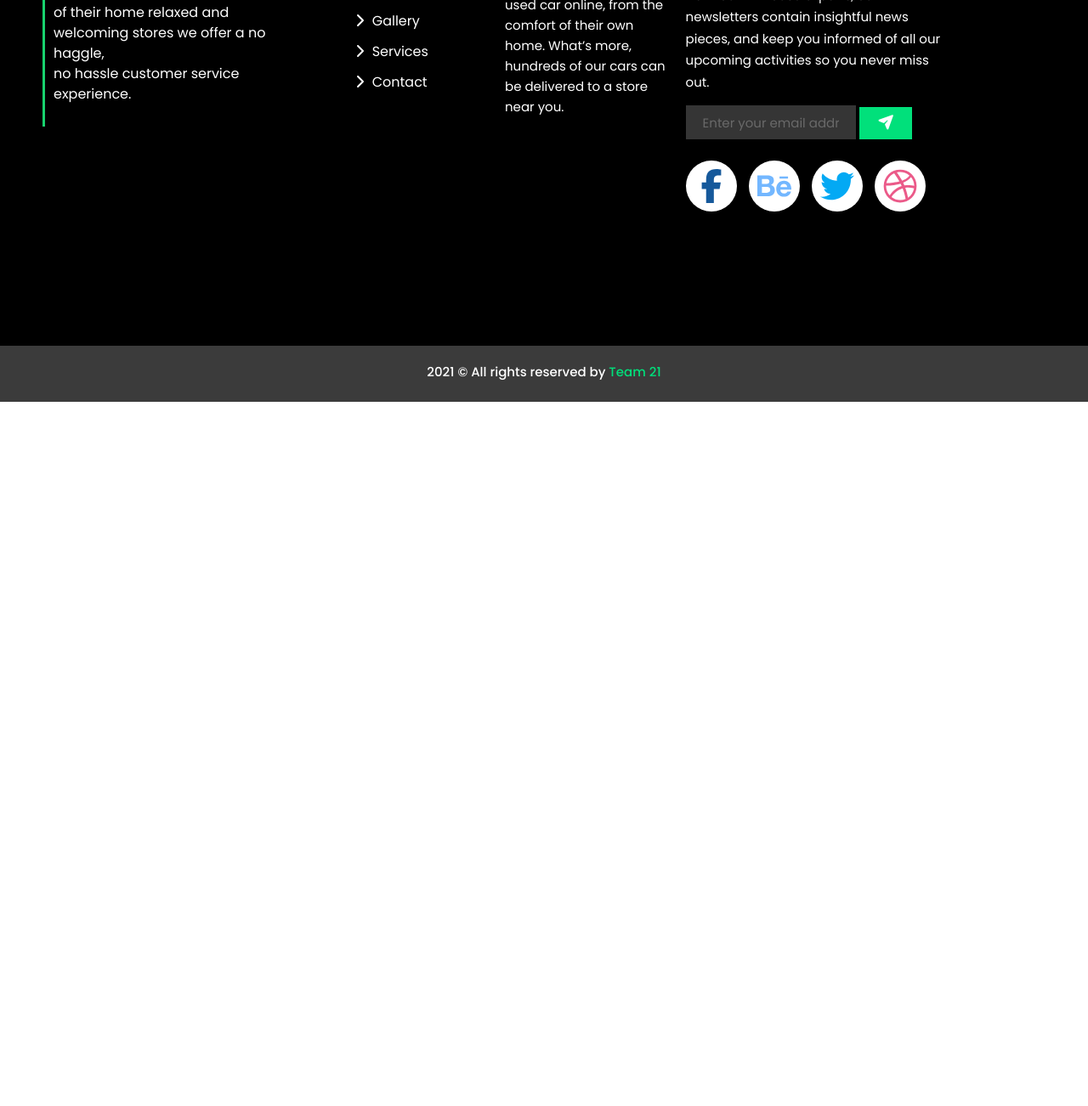
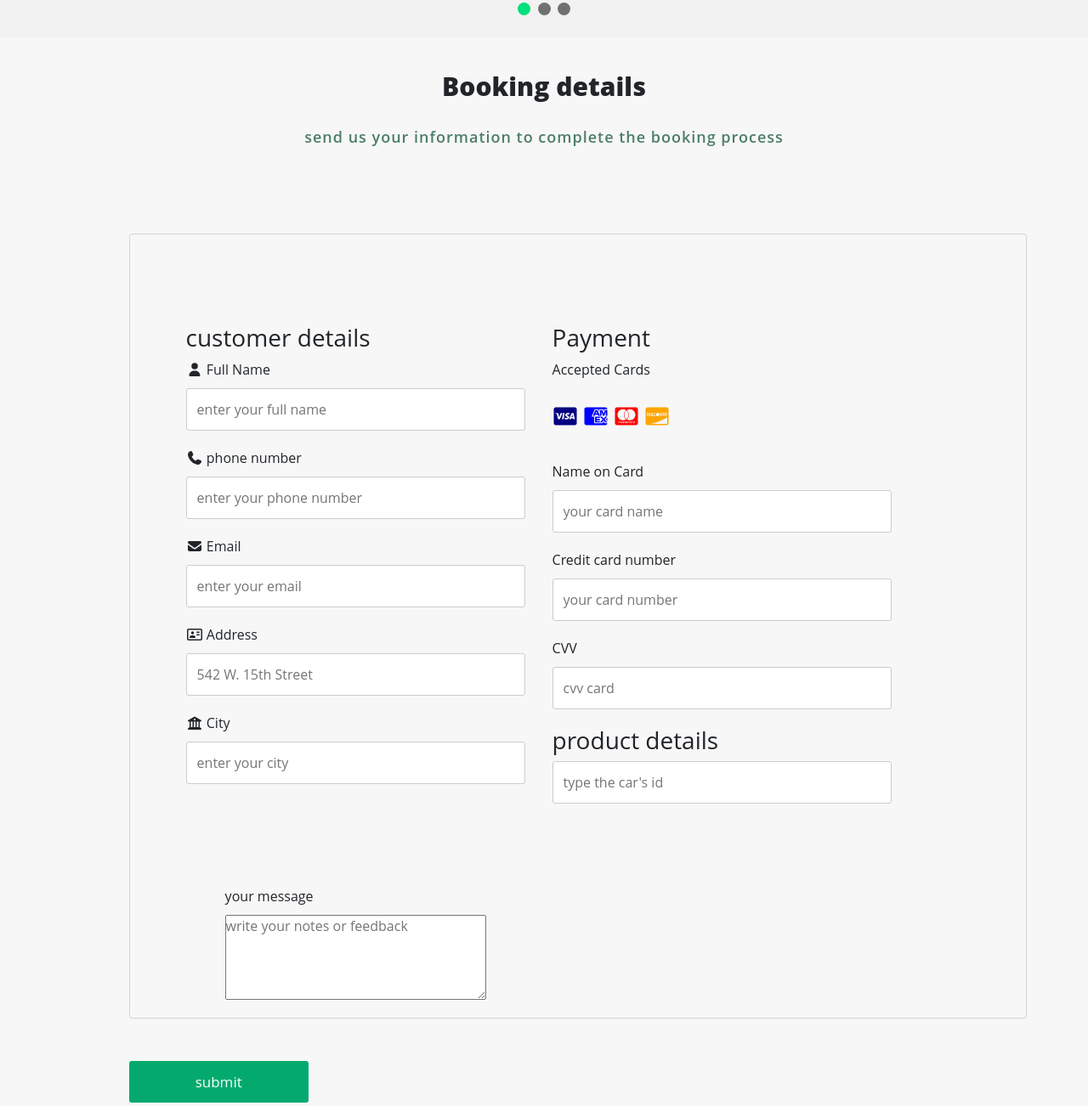
Before and after one commit to abdallhmostafa/IS-Project, a plain HTML site: page index.html in a window 1280 px wide. Shown: the part 1913-3215 px from the top of the page at 85% size. Before the commit the page ends 2386 px from the top, so only its background shows below. Drawn offline with nearby package versions, Linux system fonts and the light colour scheme; a web font is replaced by a local one.

Commit message:
Update index.html

```diff
--- a/index.html
+++ b/index.html
@@ -127,6 +127,122 @@ We sell cars but we're doing things differently at Car Store. We understand our
         </div>
     </div>
 </section>
+	<!--START OF TESTIMONIALS SECTION-->
+<section class="testimonials" id="testimonials" >
+    <div class="test-title">
+        <h1>testimonials</h1>
+    </div>
+
+<!-- Slideshow container -->
+    <div class="slideshow-container">
+
+    <!-- Full-width slides/quotes -->
+    <div class="mySlides">
+        <q>The service  is good. Everything so far has been fixed correctly the first time. The staff is very friendly and professional.</q>
+        <p class="author">- John weliam</p>
+    </div>
+
+    <div class="mySlides">
+        <q>Friendly, professional and a joy to be a customer! Fun experience while driving off with the perfect car for me! The detail job was impeccable. I got an 8 year old car with low mileage that was "brand new"! Thanks Keith, Terry et al!</q>
+        <p class="author">- micheal scotte</p>
+    </div>
+
+    <div class="mySlides">
+        <q>My experience with elite cars was very positive, no high pressure tactics. I am very pleased with the 2019 Escape that I purchased and with all of my interaction with the sales & finance staff at Gillis. I would encourage others to compare their prices and the Warranty Forever program.</q>
+        <p class="author">- Thomas jack</p>
+    </div>
+
+    <!-- Next/prev buttons -->
+    <a class="prev" onclick="plusSlides(-1)">&#10094;</a>
+    <a class="next" onclick="plusSlides(1)">&#10095;</a>
+    </div>
+
+    <!-- Dots/bullets/indicators -->
+    <div class="dot-container">
+    <span class="dot" onclick="currentSlide(1)"></span>
+    <span class="dot" onclick="currentSlide(2)"></span>
+    <span class="dot" onclick="currentSlide(3)"></span>
+    </div>
+
+</section>
+<!--END OF TESTIMONIALS SECTION-->
+
+    <!-- Start of contact us section
+    ============================================= -->
+<section id="contact" class="contact">
+<div class="contact-title">
+    <h1>Booking details</h1>
+    <p>send us your information to complete the booking process</p>
+        </div>
+<div class="row">
+    <div class="col-75">
+        <div class="container">
+        <form action="">
+
+            <div class="row">
+            <div class="col-50">
+                <h3>customer details</h3>
+                <label for="fname"><i class="fa fa-user"></i> Full Name</label>
+                <input type="text" id="fname" name="firstname" data-rule="required" placeholder="enter your full name">
+    <label for="fname"><i class="fas fa-phone"></i> phone number</label>
+                <input type="text" id="fname" name="phone" data-rule="required" placeholder="enter your phone number">
+                <label for="email"><i class="fa fa-envelope"></i> Email</label>
+                <input type="text" id="email" name="email" data-rule="required" placeholder="enter your email">
+                <label for="adr"><i class="far fa-address-card"></i> Address</label>
+                <input type="text" id="adr" name="address"  data-rule="required" placeholder="542 W. 15th Street">
+                <label for="city"><i class="fas fa-university"></i> City</label>
+                <input type="text" id="city" name="city" data-rule="required" placeholder="enter your city">
+                <div class="row">
+                <div class="col-50">
+                    <label >your message</label>
+<textarea class="textarea" name="message"  data-rule="required" placeholder="write your notes or feedback"></textarea>                </div>
+                </div>
+            </div>
+
+            <div class="col-50">
+                <h3>Payment</h3>
+                <label for="fname">Accepted Cards</label>
+                <div class="icon-container">
+                <i class="fab fa-cc-visa" style="color:navy;"></i>
+                <i class="fab fa-cc-amex" style="color:blue;"></i>
+                <i class="fab fa-cc-mastercard" style="color:red;"></i>
+                <i class="fab fa-cc-discover" style="color:orange;"></i>
+                </div>
+                <label for="cname">Name on Card</label>
+                <input type="text" id="cname" data-rule="required" name="cardname" placeholder="your card name">
+                <label for="ccnum">Credit card number</label>
+                <input type="text" id="ccnum" data-rule="required" name="cardnumber"  placeholder="your card number">
+                <label for="cvv">CVV</label>
+
+                <input type="text" id="cvv" name="cvv" data-rule="required"  placeholder="cvv card">
+                <h3>product details</h3>
+                <input type="text" id="product-id" data-rule="required" placeholder="type the car's id" >
+                </div>
+
+            </div>
+
+            </div>
+            <input type="submit" value="submit" class="btn">
+        </form>
+        </div>
+    </div>
+
+    </div>
+    </div>
+
+</div>
+
+
+
+</section>
+
+
+
+
+
+
+    <!-- end of contact us section
+    ============================================= -->
    <!-- Start of footer section
     ============================================= -->
 
```
